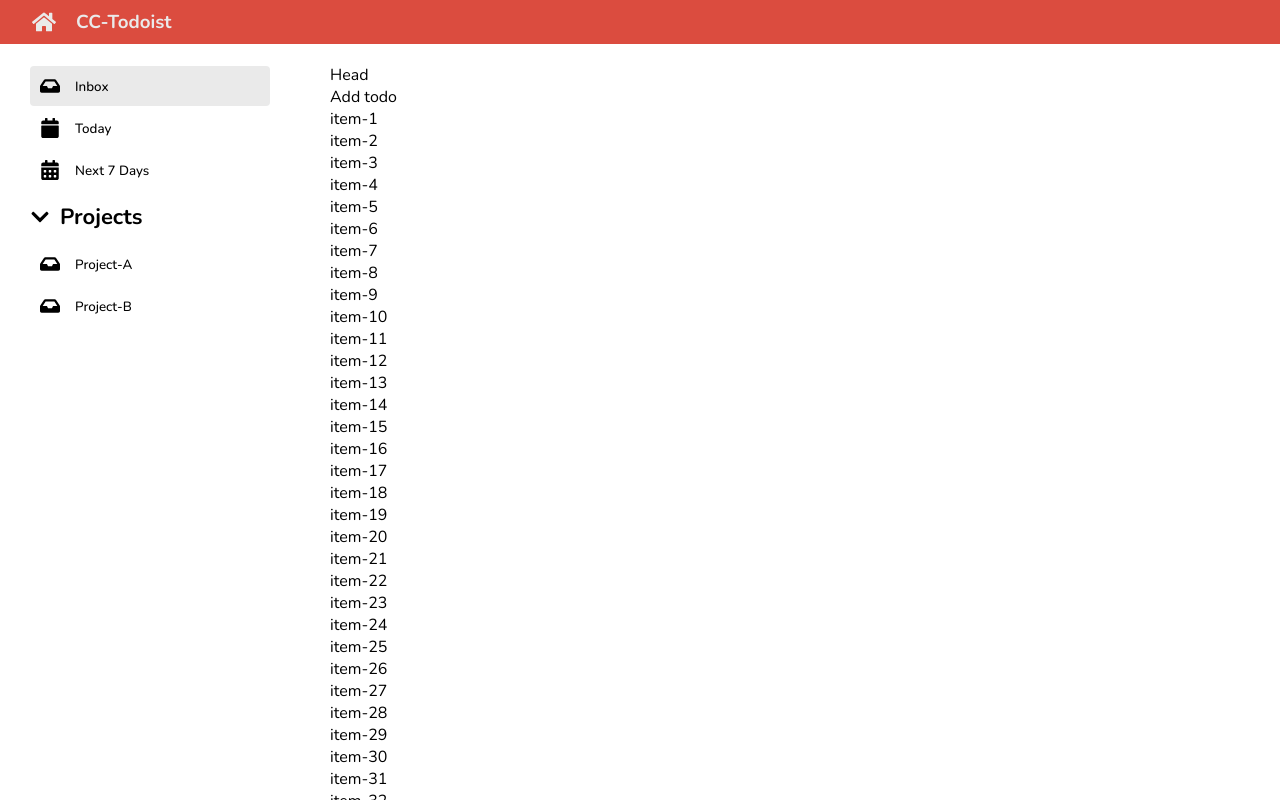
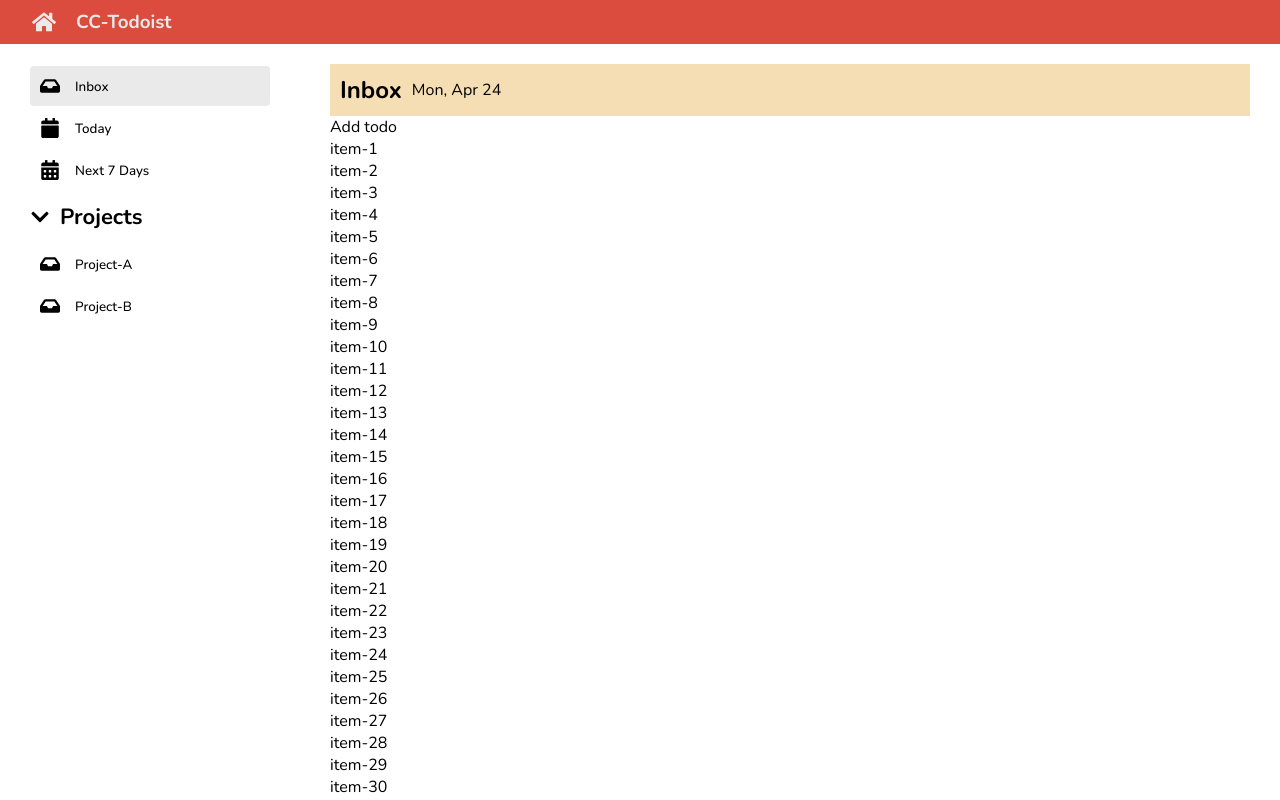
Before and after one commit to pavitpim40/CC14-Todolist, a React (Create React App) app: page / in a window 1280 px wide. Built offline with nearby package versions, Linux system fonts and the light colour scheme.

Commit message:
finish:todo header-time

```diff
--- a/src/App.jsx
+++ b/src/App.jsx
@@ -1,4 +1,4 @@
-import './App.scss';
+import './App.scss'; // Global
 import { Header } from './components/Header';
 import { Sidebar } from './components/Sidebar';
 import { TodoContent } from './components/Todo/TodoContent';
--- a/src/components/Todo/TodoContent.jsx
+++ b/src/components/Todo/TodoContent.jsx
@@ -1,12 +1,17 @@
-
+import styles from './TodoContent.module.scss' // Module CSS
 
 export function TodoContent () {
 	const mockTodo = Array.from({length:50},(el,idx)=> idx+1)
 
+	const now = new Date()
+	const options = { weekday: 'short',  month: 'short', day: 'numeric' };
+	// console.log(now.toLocaleDateString('en-US',options))
+
 	return (
 		<main className='content'>
-		<div>
-			Head
+		<div className={styles.header}>
+			<h2>Inbox</h2>
+			<p>{now.toLocaleDateString('en-US',options)}</p>
 		</div>
 		<div>
 			Add todo
--- /dev/null
+++ b/src/components/Todo/TodoContent.module.scss
@@ -0,0 +1,7 @@
+.header {
+    background-color: wheat;
+    padding: 10px;
+    display: flex;
+    align-items: center;
+    gap: 10px;
+}
--- a/src/index.js
+++ b/src/index.js
@@ -1,6 +1,6 @@
 import React from 'react';
 import ReactDOM from 'react-dom/client';
-import './index.css';
+import './index.css'; // Global
 import App from './App';
 
 const root = ReactDOM.createRoot(document.getElementById('root'));
```
